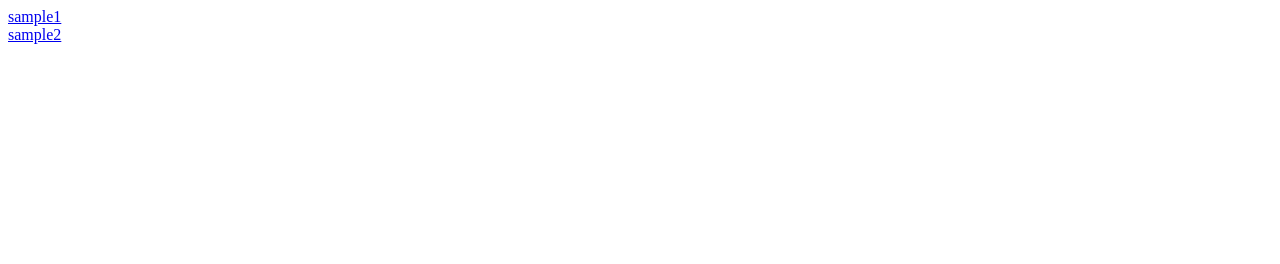
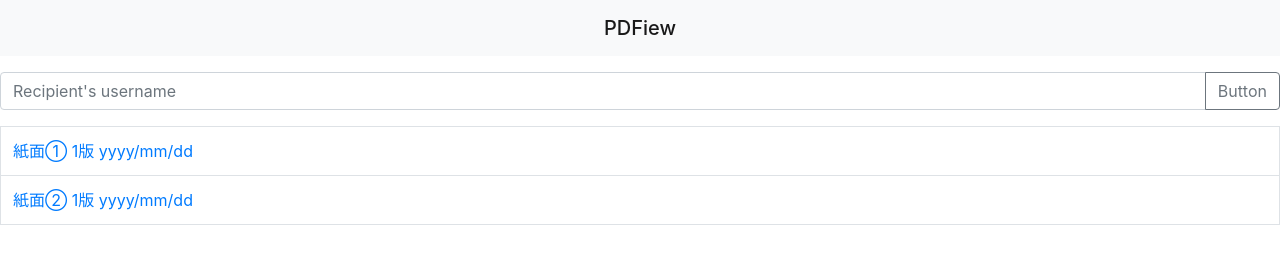
Before and after one commit to cheshirewara/pdfjs-dem, a plain HTML site: page index.html in a window 1280 px wide. Drawn offline with nearby package versions, Linux system fonts and the light colour scheme.

Commit message:
bootstrap

```diff
--- a/index.html
+++ b/index.html
@@ -3,25 +3,53 @@
 
 <head>
     <meta charset="UTF-8">
-    <meta name="viewport" content="width=device-width, user-scalable=no, initial-scale=1, maximum-scale=1">
-    <!-- Keyword,Description -->
+    <meta name="viewport" content="width=device-width, initial-scale=1, shrink-to-fit=no">
     <meta name="keywords" content="">
     <meta name="description" content="">
 
-    <title>PDFサンプル</title>
-
+    <title>PDFiew</title>
+    <link rel="stylesheet" href="https://stackpath.bootstrapcdn.com/bootstrap/4.3.1/css/bootstrap.min.css"
+        integrity="shMinpoViewa384-ggOyR0iXCbMQv3Xipma34MD+dH/1fQ784/j6cY/iJTQUOhcWr7x9JvoRxT2MZw1T"
+        crossorigin="anonymous">
     <link rel="stylesheet" href="/css/style.css">
 </head>
 
 <body>
-
-    <div>
-        <a data-fancybox="gallery" href="lib/pdfjs/web/viewer.html?file=../../../pdf/sample.pdf">sample1</a>
-    </div>
-    <div>
-        <a data-fancybox="gallery" href="lib/pdfjs/web/viewer.html?file=../../../pdf/sample2.pdf">sample2</a>
+    <nav class="navbar navbar-light bg-light mb-3">
+        <a class="navbar-brand mb-0 h1 mx-auto" href="#">PDFiew</a>
+    </nav>
+    <div class="input-group mb-3">
+        <input type="text" class="form-control" placeholder="Recipient's username" aria-label="Recipient's username"
+            aria-describedby="button-addon2">
+        <div class="input-group-append">
+            <button class="btn btn-outline-secondary" type="button" id="button-addon2">Button</button>
+        </div>
     </div>
 
+    <table class="table table-bordered">
+        <tbody>
+            <tr>
+                <td><a class="mx-auto" href="lib/pdfjs/web/viewer.html?file=../../../pdf/sample.pdf">紙面① 1版
+                        yyyy/mm/dd</a>
+                </td>
+            </tr>
+            <tr>
+                <td><a class="mx-auto" href="lib/pdfjs/web/viewer.html?file=../../../pdf/sample2.pdf">紙面② 1版
+                        yyyy/mm/dd</a></td>
+            </tr>
+            <tr></tr>
+        </tbody>
+    </table>
+
+    <script src="https://code.jquery.com/jquery-3.3.1.slim.min.js"
+        integrity="sha384-q8i/X+965DzO0rT7abK41JStQIAqVgRVzpbzo5smXKp4YfRvH+8abtTE1Pi6jizo"
+        crossorigin="anonymous"></script>
+    <script src="https://cdnjs.cloudflare.com/ajax/libs/popper.js/1.14.7/umd/popper.min.js"
+        integrity="sha384-UO2eT0CpHqdSJQ6hJty5KVphtPhzWj9WO1clHTMGa3JDZwrnQq4sF86dIHNDz0W1"
+        crossorigin="anonymous"></script>
+    <script src="https://stackpath.bootstrapcdn.com/bootstrap/4.3.1/js/bootstrap.min.js"
+        integrity="sha384-JjSmVgyd0p3pXB1rRibZUAYoIIy6OrQ6VrjIEaFf/nJGzIxFDsf4x0xIM+B07jRM"
+        crossorigin="anonymous"></script>
     <script type="text/javascript" src="/js/app.js"></script>
 </body>
 
```
Also changed, not shown: img/cal-icon.svg (added).
